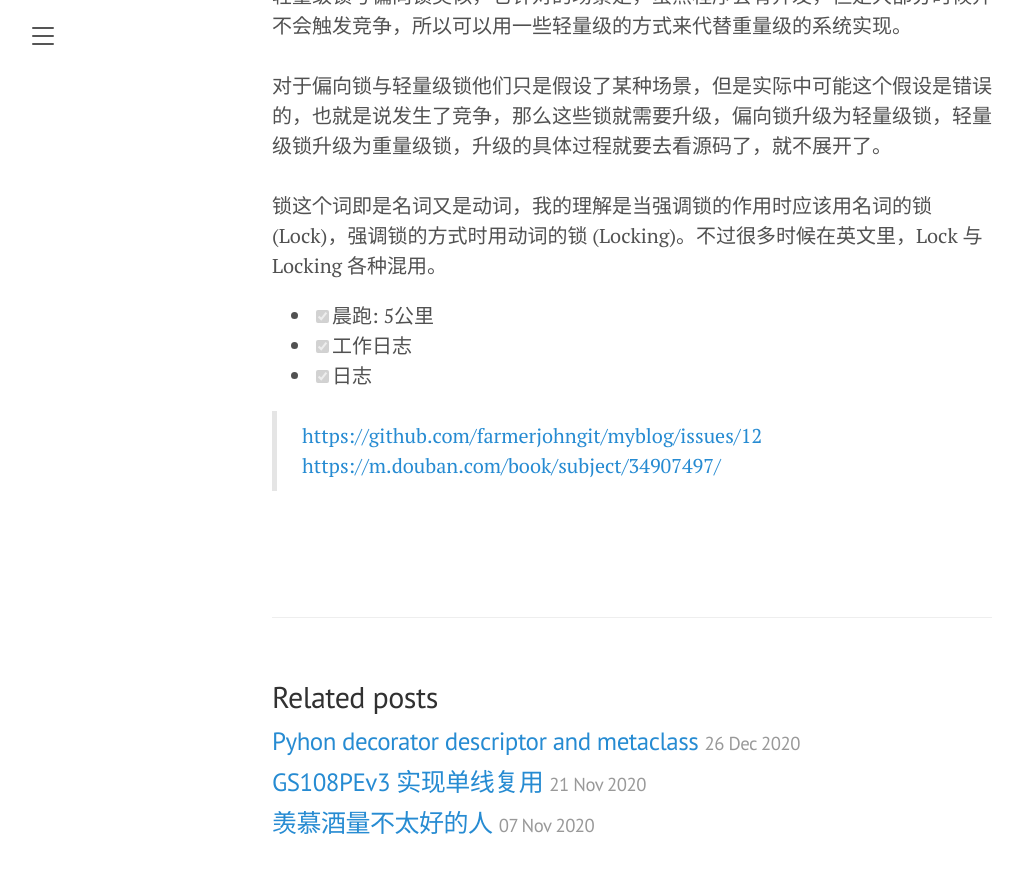
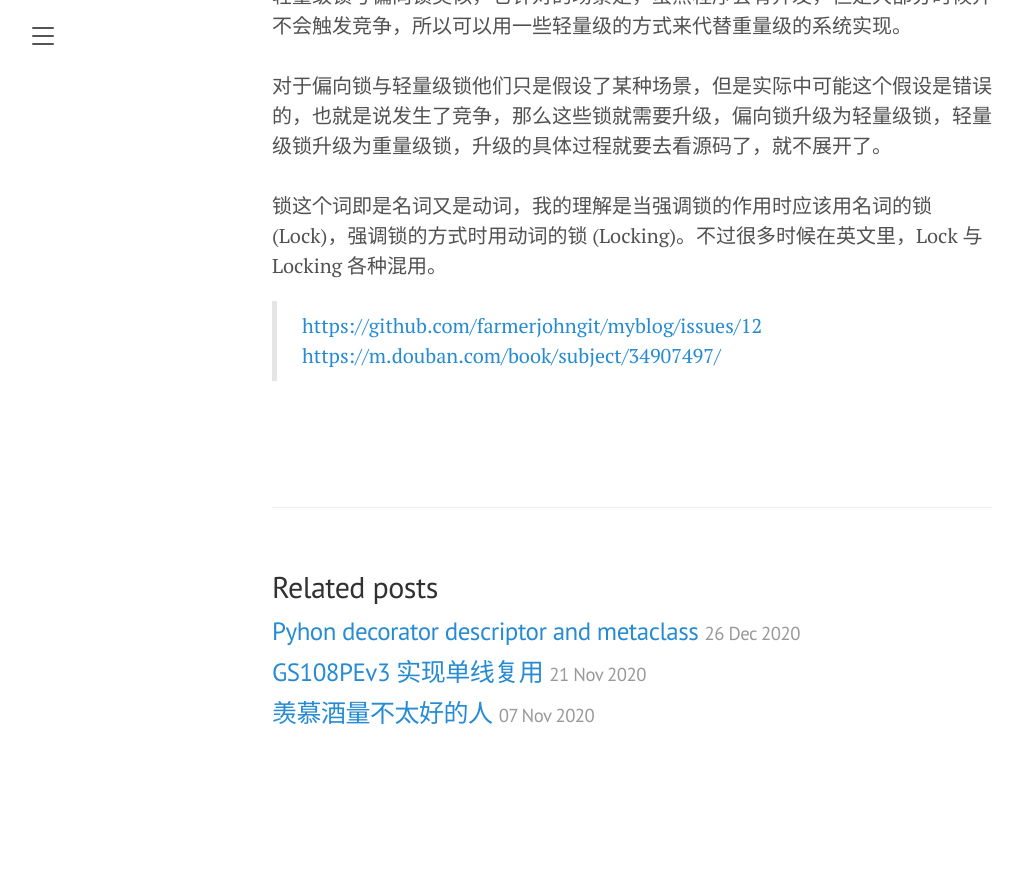
Before and after one commit to yoncise/yoncise.github.io, a Jekyll site: the page built from _posts/2020/2020-10-20-14674503.md, in a window 1280 px wide and 900 px high, scrolled down 951 px. Shown: the top 873 px of the window, without its empty margins (8-1031 px from the left). Built offline with Jekyll 4.4.1, drawn with Linux system fonts in a browser that asks for light colours; after the commit the page ends 1741 px from its top, so only the background shows below that.

Commit message:
sync from yuque

```diff
--- a/_posts/2020/2020-10-20-14674503.md
+++ b/_posts/2020/2020-10-20-14674503.md
@@ -20,12 +20,6 @@ JDK6 之前大家对 synchronized 的印象就是慢，所以 JDK6 对 synchroni
 <br />对于偏向锁与轻量级锁他们只是假设了某种场景，但是实际中可能这个假设是错误的，也就是说发生了竞争，那么这些锁就需要升级，偏向锁升级为轻量级锁，轻量级锁升级为重量级锁，升级的具体过程就要去看源码了，就不展开了。<br />
 <br />锁这个词即是名词又是动词，我的理解是当强调锁的作用时应该用名词的锁 (Lock)，强调锁的方式时用动词的锁 (Locking)。不过很多时候在英文里，Lock 与 Locking 各种混用。<br />
 
-- [x] 晨跑: 5公里
-- [x] 工作日志
-- [x] 日志
-
-
-
 > [https://github.com/farmerjohngit/myblog/issues/12](https://github.com/farmerjohngit/myblog/issues/12)
 > [https://m.douban.com/book/subject/34907497/](https://m.douban.com/book/subject/34907497/)
 
```
